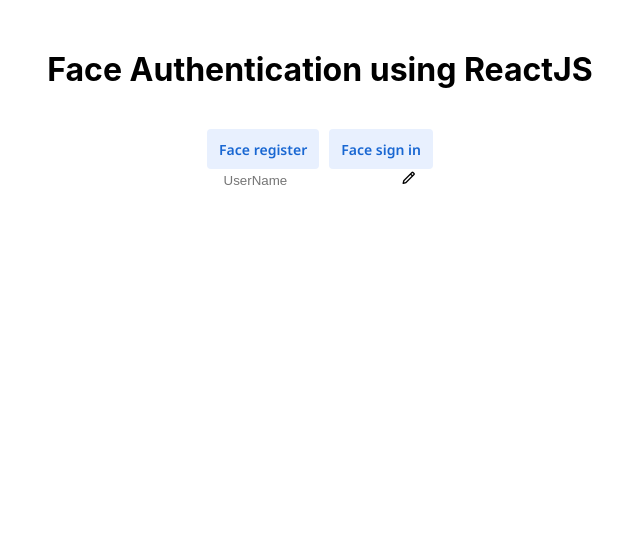
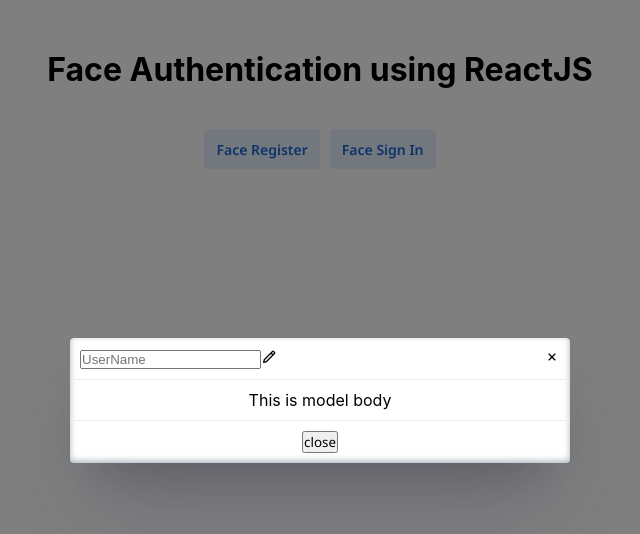
Before and after one commit to duybao901/tmcat3, a React (Create React App) app in the folder LV_face_recognition/face-app/: page / in a window 1280 px wide. Shown: the top 534 px of the page, without its empty margins (320-960 px from the left). Built offline with nearby package versions, Linux system fonts and the light colour scheme.

Commit message:
client model

```diff
--- a/LV_face_recognition/face-app/src/App.js
+++ b/LV_face_recognition/face-app/src/App.js
@@ -1,7 +1,16 @@
+import React, { useState } from 'react'
 import './App.css';
-import FaceModel from './components/FaceModel/FaceModel';
+import Model from './components/FaceModel/Model';
+import Register from './components/Register/Register';
 
 function App() {
+
+  const [show, setShow] = useState(false)
+
+  const onHandleShowModel = () => {
+    setShow(true)
+  }
+
   return (
     <div className="App">
       <div style={{ padding: "50px" }}>
@@ -11,10 +20,12 @@
           </h1>
         </div>
         <div style={{ display: "flex", justifyContent: "center" }}>
-          <button className='btn' style={{ marginRight: '10px' }}>Face register</button>
-          <button className='btn'>Face sign in</button>
+          <button className='btn' style={{ marginRight: '10px' }} onClick={onHandleShowModel}>Face Register</button>
+          <button className='btn'>Face Sign In</button>
         </div>
-        <FaceModel></FaceModel>
+        <Model show={show}>
+          <Register></Register>
+        </Model>
       </div>
     </div>
   );
--- a/LV_face_recognition/face-app/src/components/FaceModel/FaceModel.css
+++ /dev/null
@@ -1,5 +0,0 @@
-.face-model__username{
-    /* width: 20px; */
-    width: fit-content;
-    border: none;
-}
--- a/LV_face_recognition/face-app/src/components/FaceModel/FaceModel.js
+++ /dev/null
@@ -1,19 +0,0 @@
-import React from 'react'
-import "./FaceModel.css"
-
-const FaceModel = () => {
-    return (
-        <div className="face-model">
-            <div className="face-model__content">
-                <div className="face-model__header">
-                    <div>
-                        <input className="face-model__username" type="text" placeholder="UserName" />
-                        <i className='bx bx-pencil'></i>
-                    </div>
-                </div>
-            </div>
-        </div>
-    )
-}
-
-export default FaceModel
--- /dev/null
+++ b/LV_face_recognition/face-app/src/components/FaceModel/Model.css
@@ -0,0 +1,32 @@
+.model{
+    position:fixed;
+    left: 0;
+    right: 0;
+    top: 0;
+    bottom: 0;
+    background-color: rgba(0, 0, 0, .5);
+    display: flex;
+    align-items: center;
+    justify-content: center;
+}
+
+.model__content{
+    width: 500px;
+    background-color: #fff;
+    border-radius: 4px;
+    box-shadow: rgba(50, 50, 93, 0.25) 0px 50px 100px -20px, rgba(0, 0, 0, 0.3) 0px 30px 60px -30px, rgba(10, 37, 64, 0.35) 0px -2px 6px 0px inset;
+}
+
+.model__header{
+    padding: 10px;
+}
+
+.model__bottom{
+    padding: 10px;
+}
+
+.model__body{
+    padding: 10px;
+    border-top: 1px solid #eee;
+    border-bottom: 1px solid #eee;
+}
--- /dev/null
+++ b/LV_face_recognition/face-app/src/components/FaceModel/Model.js
@@ -0,0 +1,15 @@
+import React from 'react'
+import "./Model.css"
+
+const Model = ({children, show}) => {
+    console.log(show)
+    return (
+        <div className="model">
+            <div className="model__content">
+                {children}
+            </div>
+        </div>
+    )
+}
+
+export default Model
--- /dev/null
+++ b/LV_face_recognition/face-app/src/components/Register/Register.css
@@ -0,0 +1,5 @@
+.model__header{
+    display: flex;
+    align-items: center;
+    justify-content: space-between;
+}
--- /dev/null
+++ b/LV_face_recognition/face-app/src/components/Register/Register.js
@@ -0,0 +1,28 @@
+import React from 'react'
+import "./Register.css"
+
+const Register = () => {
+    return (
+        <div>
+            <div className='face-model__content'>
+                <div className="model__header">
+                    <div>
+                        <input className="face-model__username" type="text" placeholder="UserName" />
+                        <i className='bx bx-pencil'></i>
+                    </div>
+                    <div className='face-model'>
+                        <i className='bx bx-x'></i>
+                    </div>
+                </div>
+                <div className="model__body">
+                    This is model body
+                </div>
+                <div className="model__bottom">
+                    <button>close</button>
+                </div>
+            </div>
+        </div>
+    )
+}
+
+export default Register
```
